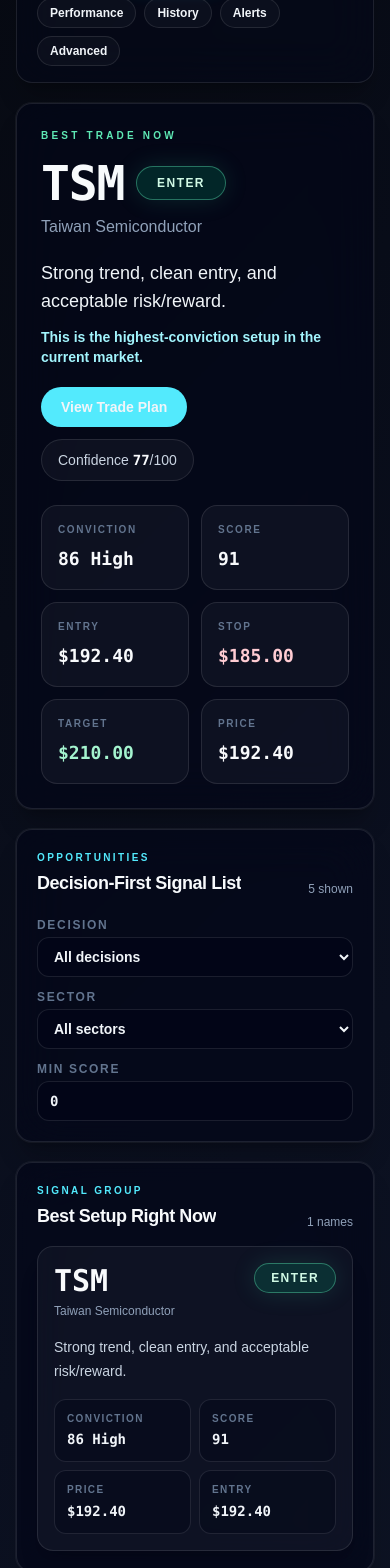
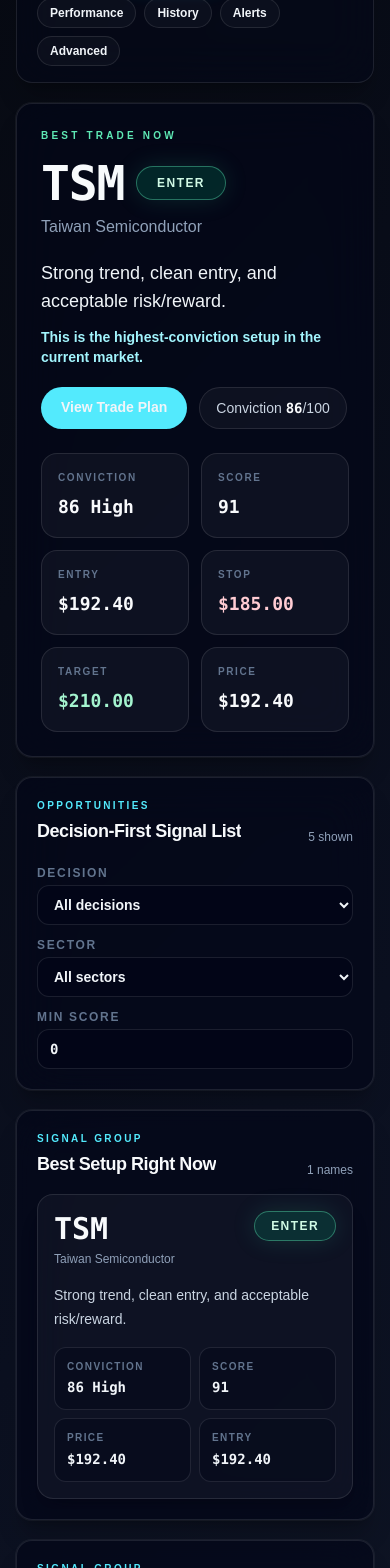
Before and after one commit to Solaris11/market-alpha-scanner, a Next.js app in the folder frontend/: page /opportunities in a window 390 px wide. Shown: the part 140-1708 px from the top of the page. Built offline with nearby package versions, Linux system fonts and the light colour scheme.

Commit message:
fix: sanitize opportunities payload

```diff
--- a/frontend/src/app/opportunities/page.tsx
+++ b/frontend/src/app/opportunities/page.tsx
@@ -2,7 +2,7 @@ import { OpportunitiesWorkspace } from "@/components/opportunities/Opportunities
 import { TerminalShell } from "@/components/terminal/TerminalShell";
 import { ScannerDataAdapter } from "@/lib/adapters/ScannerDataAdapter";
 import { getPerformanceData } from "@/lib/scanner-data";
-import { buildEdgeLookup } from "@/lib/trading/conviction";
+import { buildOpportunitiesPageModel } from "@/lib/trading/opportunity-view-model";
 
 export const dynamic = "force-dynamic";
 
@@ -13,11 +13,11 @@ export default async function OpportunitiesPage() {
     adapter.getMarketRegime(),
     getPerformanceData({ forwardTailRows: 5000 }).catch(() => null),
   ]);
-  const edges = buildEdgeLookup(rows, performance);
+  const model = buildOpportunitiesPageModel(rows, performance);
 
   return (
     <TerminalShell>
-      <OpportunitiesWorkspace edges={edges} regime={regime} rows={rows} />
+      <OpportunitiesWorkspace best={model.best} marketCondition={regime.label} rows={model.rows} />
     </TerminalShell>
   );
 }
--- a/frontend/src/components/opportunities/OpportunitiesWorkspace.tsx
+++ b/frontend/src/components/opportunities/OpportunitiesWorkspace.tsx
@@ -2,25 +2,15 @@
 
 import Link from "next/link";
 import { useMemo, useState } from "react";
-import type { MarketRegime } from "@/lib/adapters/DataServiceAdapter";
-import {
-  computeConviction,
-  decision,
-  selectBestTradeNow,
-  shortReason,
-  tradeLevels,
-  type EdgeLookup,
-} from "@/lib/trading/conviction";
-import type { RankingRow } from "@/lib/types";
-import { cleanText, finiteNumber, formatMoney, formatNumber } from "@/lib/ui/formatters";
+import type { OpportunityViewModel } from "@/lib/trading/opportunity-view-model";
+import { cleanText, formatMoney, formatNumber } from "@/lib/ui/formatters";
 import { DecisionBadge } from "@/components/terminal/DecisionBadge";
-import { BestTradeNowCard } from "@/components/terminal/BestTradeNowCard";
 import { GlassPanel } from "@/components/terminal/ui/GlassPanel";
 import { SectionTitle } from "@/components/terminal/ui/SectionTitle";
 
 type DecisionFilter = "ALL" | "ENTER" | "WAIT" | "WATCH" | "AVOID";
 
-export function OpportunitiesWorkspace({ edges, regime, rows }: { edges: EdgeLookup; regime: MarketRegime; rows: RankingRow[] }) {
+export function OpportunitiesWorkspace({ best, marketCondition, rows }: { best: OpportunityViewModel | null; marketCondition: string | null; rows: OpportunityViewModel[] }) {
   const [decisionFilter, setDecisionFilter] = useState<DecisionFilter>("ALL");
   const [sectorFilter, setSectorFilter] = useState("ALL");
   const [minScore, setMinScore] = useState(0);
@@ -29,14 +19,13 @@ export function OpportunitiesWorkspace({ edges, regime, rows }: { edges: EdgeLoo
     const values = Array.from(new Set(rows.map((row) => cleanText(row.sector, "")).filter(Boolean)));
     return values.sort((a, b) => a.localeCompare(b));
   }, [rows]);
-  const best = useMemo(() => selectBestTradeNow(rows, edges), [edges, rows]);
   const filtered = useMemo(() => {
     return rows
       .filter((row) => decisionMatches(decision(row), decisionFilter))
       .filter((row) => sectorFilter === "ALL" || cleanText(row.sector, "") === sectorFilter)
-      .filter((row) => (finiteNumber(row.final_score) ?? 0) >= minScore)
-      .sort((left, right) => computeConviction(right, edges[right.symbol.toUpperCase()]).score - computeConviction(left, edges[left.symbol.toUpperCase()]).score);
-  }, [decisionFilter, edges, minScore, rows, sectorFilter]);
+      .filter((row) => (row.final_score ?? 0) >= minScore)
+      .sort((left, right) => right.conviction - left.conviction || left.symbol.localeCompare(right.symbol));
+  }, [decisionFilter, minScore, rows, sectorFilter]);
 
   const actionable = filtered.filter((row) => decision(row) === "ENTER");
   const watchlist = filtered.filter((row) => decision(row) === "WAIT_PULLBACK" || decision(row) === "WATCH");
@@ -44,7 +33,7 @@ export function OpportunitiesWorkspace({ edges, regime, rows }: { edges: EdgeLoo
 
   return (
     <div className="space-y-5">
-      <BestTradeNowCard best={best} edges={edges} regime={regime} />
+      <BestTradeNowOpportunityCard best={best} marketCondition={marketCondition} />
 
       <GlassPanel className="p-5">
         <SectionTitle eyebrow="Opportunities" title="Decision-First Signal List" meta={`${filtered.length.toLocaleString()} shown`} />
@@ -73,42 +62,88 @@ export function OpportunitiesWorkspace({ edges, regime, rows }: { edges: EdgeLoo
         </div>
       </GlassPanel>
 
-      <OpportunitySection empty="No actionable setups. Monitor WATCH candidates." rows={actionable} title="Best Setup Right Now" edges={edges} />
-      <OpportunitySection empty="No watchlist candidates in the current filter." rows={watchlist} title="Watchlist Candidates" edges={edges} />
+      <OpportunitySection empty="No actionable setups. Monitor WATCH candidates." rows={actionable} title="Best Setup Right Now" />
+      <OpportunitySection empty="No watchlist candidates in the current filter." rows={watchlist} title="Watchlist Candidates" />
 
       <details className="rounded-2xl border border-white/10 bg-slate-950/60 p-5 shadow-xl shadow-black/20 ring-1 ring-white/5 backdrop-blur-xl">
         <summary className="cursor-pointer text-xs font-black uppercase tracking-[0.22em] text-slate-400">Avoid / Overextended</summary>
         <div className="mt-4">
-          <OpportunityGrid empty="No blocked setups in the current filter." rows={avoid} edges={edges} />
+          <OpportunityGrid empty="No blocked setups in the current filter." rows={avoid} />
         </div>
       </details>
     </div>
   );
 }
 
-function OpportunitySection({ edges, empty, rows, title }: { edges: EdgeLookup; empty: string; rows: RankingRow[]; title: string }) {
+function BestTradeNowOpportunityCard({ best, marketCondition }: { best: OpportunityViewModel | null; marketCondition: string | null }) {
+  if (!best) {
+    return (
+      <GlassPanel className="overflow-hidden p-6 md:p-8">
+        <div className="text-[10px] font-black uppercase tracking-[0.32em] text-cyan-300">Best Trade Now</div>
+        <h2 className="mt-3 text-3xl font-semibold tracking-tight text-slate-50">No trade recommended right now</h2>
+        <p className="mt-3 max-w-3xl text-sm leading-6 text-slate-400">
+          Market conditions: {cleanText(marketCondition, "not favorable").toUpperCase()} - wait for pullbacks or stronger confirmation.
+        </p>
+      </GlassPanel>
+    );
+  }
+
   return (
-    <GlassPanel className="p-5">
-      <SectionTitle eyebrow="Signal Group" title={title} meta={`${rows.length.toLocaleString()} names`} />
-      <div className="mt-4">
-        <OpportunityGrid empty={empty} rows={rows} edges={edges} />
+    <GlassPanel className="overflow-hidden p-6 shadow-[0_0_90px_rgba(34,211,238,0.12)] md:p-8">
+      <div className="grid gap-6 lg:grid-cols-[minmax(0,1fr)_360px] lg:items-end">
+        <div className="min-w-0">
+          <div className="text-[10px] font-black uppercase tracking-[0.32em] text-emerald-300">Best Trade Now</div>
+          <div className="mt-4 flex flex-wrap items-center gap-3">
+            <h2 className="font-mono text-5xl font-black tracking-tight text-slate-50 md:text-6xl">{best.symbol}</h2>
+            <DecisionBadge className="px-5 py-2 text-base" value={best.final_decision} />
+          </div>
+          <div className="mt-2 max-w-2xl text-base text-slate-400">{cleanText(best.company_name || best.sector, "Scanner signal")}</div>
+          <p className="mt-5 max-w-3xl text-lg leading-7 text-slate-100">{cleanText(best.decision_reason, "Decision reason is not available yet.")}</p>
+          <p className="mt-3 text-sm font-semibold text-cyan-200">This is the highest-conviction setup in the current market.</p>
+          <div className="mt-5 flex flex-wrap gap-3">
+            <Link className="rounded-full bg-cyan-300 px-5 py-2.5 text-sm font-bold text-slate-950 transition-all duration-200 hover:bg-cyan-200" href={`/symbol/${best.symbol}`}>
+              View Trade Plan
+            </Link>
+            <div className="rounded-full border border-white/10 bg-white/[0.04] px-4 py-2.5 text-sm text-slate-300">
+              Conviction <span className="font-mono font-semibold text-slate-50">{best.conviction}</span>/100
+            </div>
+          </div>
+        </div>
+
+        <div className="grid grid-cols-2 gap-3">
+          <HeroMetric label="Conviction" value={`${best.conviction} ${best.confidenceLabel}`} />
+          <HeroMetric label="Score" value={formatNumber(best.final_score, 0)} />
+          <HeroMetric label="Entry" value={formatMoney(best.suggested_entry)} />
+          <HeroMetric label="Stop" value={formatMoney(best.stop_loss)} tone="risk" />
+          <HeroMetric label="Target" value={formatMoney(best.target)} tone="reward" />
+          <HeroMetric label="Price" value={formatMoney(best.price)} />
+        </div>
       </div>
     </GlassPanel>
   );
 }
 
-function OpportunityGrid({ edges, empty, rows }: { edges: EdgeLookup; empty: string; rows: RankingRow[] }) {
+function OpportunitySection({ empty, rows, title }: { empty: string; rows: OpportunityViewModel[]; title: string }) {
+  return (
+    <GlassPanel className="p-5">
+      <SectionTitle eyebrow="Signal Group" title={title} meta={`${rows.length.toLocaleString()} names`} />
+      <div className="mt-4">
+        <OpportunityGrid empty={empty} rows={rows} />
+      </div>
+    </GlassPanel>
+  );
+}
+
+function OpportunityGrid({ empty, rows }: { empty: string; rows: OpportunityViewModel[] }) {
   if (!rows.length) return <div className="rounded-2xl border border-dashed border-white/10 bg-white/[0.03] p-6 text-sm text-slate-400">{empty}</div>;
   return (
     <div className="grid gap-3 md:grid-cols-2 xl:grid-cols-3">
-      {rows.map((row) => <OpportunityCard edge={edges[row.symbol.toUpperCase()]} key={row.symbol} row={row} />)}
+      {rows.map((row) => <OpportunityCard key={row.symbol} row={row} />)}
     </div>
   );
 }
 
-function OpportunityCard({ edge, row }: { edge?: EdgeLookup[string]; row: RankingRow }) {
-  const conviction = computeConviction(row, edge);
-  const levels = tradeLevels(row);
+function OpportunityCard({ row }: { row: OpportunityViewModel }) {
   return (
     <Link className="group block rounded-2xl border border-white/10 bg-white/[0.04] p-4 shadow-xl shadow-black/10 transition-all duration-200 hover:-translate-y-0.5 hover:border-cyan-400/40 hover:bg-white/[0.07]" href={`/symbol/${row.symbol}`}>
       <div className="flex items-start justify-between gap-3">
@@ -118,14 +153,24 @@ function OpportunityCard({ edge, row }: { edge?: EdgeLookup[string]; row: Rankin
         </div>
         <DecisionBadge className="shrink-0 px-4 py-1.5" value={row.final_decision} />
       </div>
-      <div className="mt-4 text-sm leading-6 text-slate-300">{shortReason(row)}</div>
+      <div className="mt-4 text-sm leading-6 text-slate-300">{cleanText(row.decision_reason, "Decision reason is not available yet.")}</div>
       <div className="mt-4 grid grid-cols-2 gap-2 text-xs">
-        <CardMetric label="Conviction" value={`${conviction.score} ${conviction.label}`} />
+        <CardMetric label="Conviction" value={`${row.conviction} ${row.confidenceLabel}`} />
         <CardMetric label="Score" value={formatNumber(row.final_score, 0)} />
         <CardMetric label="Price" value={formatMoney(row.price)} />
-        <CardMetric label="Entry" value={formatMoney(levels.entry)} />
+        <CardMetric label="Entry" value={formatMoney(row.suggested_entry)} />
       </div>
     </Link>
+  );
+}
+
+function HeroMetric({ label, value, tone = "neutral" }: { label: string; value: string; tone?: "neutral" | "reward" | "risk" }) {
+  const color = tone === "reward" ? "text-emerald-200" : tone === "risk" ? "text-rose-200" : "text-slate-50";
+  return (
+    <div className="min-w-0 rounded-2xl border border-white/10 bg-white/[0.04] p-4">
+      <div className="text-[10px] font-semibold uppercase tracking-[0.16em] text-slate-500">{label}</div>
+      <div className={`mt-2 truncate font-mono text-lg font-bold ${color}`}>{value}</div>
+    </div>
   );
 }
 
@@ -144,3 +189,7 @@ function decisionMatches(value: string, filter: DecisionFilter) {
   if (filter === "AVOID") return value === "AVOID" || value === "EXIT";
   return value === filter;
 }
+
+function decision(row: OpportunityViewModel) {
+  return cleanText(row.final_decision, "WATCH").toUpperCase();
+}
--- /dev/null
+++ b/frontend/src/lib/trading/opportunity-view-model.ts
@@ -0,0 +1,74 @@
+import type { PerformanceData, RankingRow } from "@/lib/types";
+import { finiteNumber, firstNumber } from "@/lib/ui/formatters";
+import { buildEdgeLookup, computeConviction, selectBestTradeNow } from "./conviction";
+
+export type OpportunityViewModel = {
+  symbol: string;
+  company_name: string | null;
+  sector: string | null;
+  price: number | null;
+  final_score: number | null;
+  final_decision: string | null;
+  decision_reason: string | null;
+  suggested_entry: number | null;
+  stop_loss: number | null;
+  target: number | null;
+  conviction: number;
+  confidenceLabel: "High" | "Medium" | "Weak" | "Avoid";
+};
+
+export type OpportunitiesPageModel = {
+  best: OpportunityViewModel | null;
+  rows: OpportunityViewModel[];
+};
+
+export function buildOpportunitiesPageModel(rows: RankingRow[], performance: PerformanceData | null): OpportunitiesPageModel {
+  const edges = buildEdgeLookup(rows, performance);
+  const viewModels = rows.map((row) => toOpportunityViewModel(row, edges[row.symbol.toUpperCase()]));
+  const bestRaw = selectBestTradeNow(rows, edges);
+  return {
+    best: bestRaw ? toOpportunityViewModel(bestRaw.row, edges[bestRaw.row.symbol.toUpperCase()]) : null,
+    rows: viewModels,
+  };
+}
+
+function toOpportunityViewModel(row: RankingRow, edge?: Parameters<typeof computeConviction>[1]): OpportunityViewModel {
+  const conviction = computeConviction(row, edge);
+  return {
+    symbol: stringOrNull(row.symbol)?.toUpperCase() ?? "N/A",
+    company_name: stringOrNull(row.company_name),
+    sector: stringOrNull(row.sector),
+    price: numberOrNull(row.price),
+    final_score: numberOrNull(row.final_score),
+    final_decision: stringOrNull(row.final_decision ?? row.action),
+    decision_reason: stringOrNull(row.decision_reason ?? row.quality_reason ?? row.selection_reason),
+    suggested_entry: firstNumberOrNull(row.suggested_entry ?? row.buy_zone ?? row.entry_zone ?? row.price),
+    stop_loss: firstNumberOrNull(row.stop_loss ?? row.invalidation_level),
+    target: firstNumberOrNull(row.conservative_target ?? row.take_profit_zone ?? row.take_profit_high ?? row.target_price),
+    conviction: conviction.score,
+    confidenceLabel: conviction.label,
+  };
+}
+
+function stringOrNull(value: unknown): string | null {
+  if (value === null || value === undefined) return null;
+  const text = String(value).trim();
+  if (!text) return null;
+  const normalized = text.toLowerCase();
+  if (["$undefined", "undefined", "nan", "none", "null", "n/a", "-"].includes(normalized)) return null;
+  return text;
+}
+
+function numberOrNull(value: unknown): number | null {
+  const text = stringOrNull(value);
+  if (text === null) return null;
+  const parsed = finiteNumber(text);
+  return parsed === null || Number.isNaN(parsed) ? null : parsed;
+}
+
+function firstNumberOrNull(value: unknown): number | null {
+  const text = stringOrNull(value);
+  if (text === null) return null;
+  const parsed = firstNumber(text);
+  return parsed === null || Number.isNaN(parsed) ? null : parsed;
+}
```
